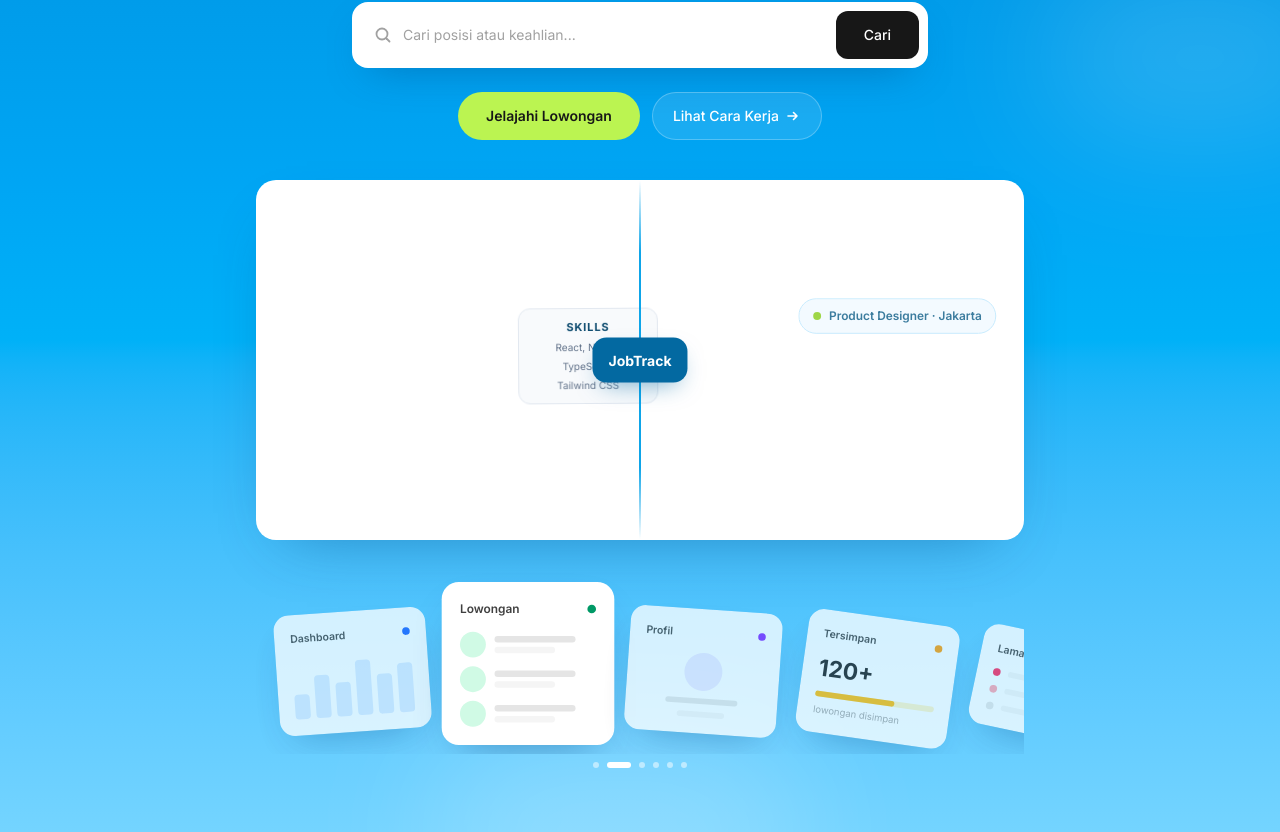
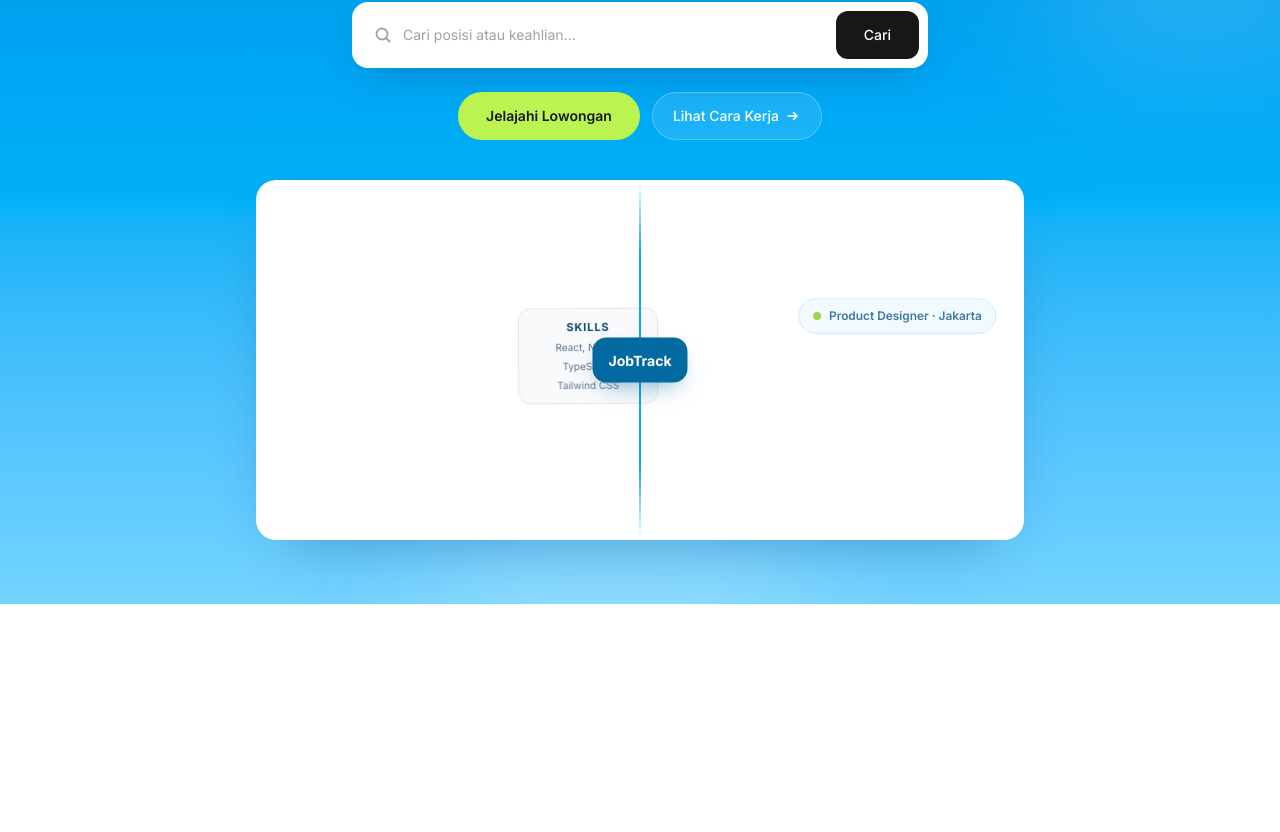
Before and after one commit to FaletehanAlF/auth-jwt-app, a Next.js app in the folder frontend/: page / in a window 1280 px wide. Shown: the part 461-1293 px from the top of the page. After the commit the page ends 1065 px from the top, so only its background shows below. Built offline with nearby package versions, Linux system fonts and the light colour scheme.

Commit message:
update code

```diff
--- a/frontend/src/components/LandingHero.tsx
+++ b/frontend/src/components/LandingHero.tsx
@@ -1,5 +1,4 @@
 import Link from "next/link";
-import LandingHeroCarousel from "./LandingHeroCarousel";
 import LandingHeroMagicTransform from "./LandingHeroMagicTransform";
 import TechText from "./TechText";
 
@@ -143,12 +142,6 @@ export default function LandingHero() {
             <LandingHeroMagicTransform />
           </div>
 
-          <div
-            className="animate-hero-fade-up mt-8 w-full max-w-4xl"
-            style={{ animationDelay: "460ms" }}
-          >
-            <LandingHeroCarousel />
-          </div>
         </div>
       </div>
     </section>
--- a/frontend/src/components/LandingHeroCarousel.tsx
+++ /dev/null
@@ -1,194 +0,0 @@
-"use client";
-
-import { useEffect, useRef, useState } from "react";
-
-type Card = {
-  title: string;
-  accent: string;
-  body: React.ReactNode;
-};
-
-const cards: Card[] = [
-  {
-    title: "Dashboard",
-    accent: "bg-blue-600",
-    body: (
-      <div className="mt-3 flex h-16 items-end gap-1.5">
-        {[40, 70, 55, 90, 65, 80].map((h, i) => (
-          <span
-            key={i}
-            className="flex-1 rounded-sm bg-blue-100"
-            style={{ height: `${h}%` }}
-          />
-        ))}
-      </div>
-    ),
-  },
-  {
-    title: "Lowongan",
-    accent: "bg-emerald-600",
-    body: (
-      <div className="mt-3 space-y-2">
-        {[1, 2, 3].map((i) => (
-          <div key={i} className="flex items-center gap-2">
-            <span className="h-6 w-6 rounded-full bg-emerald-100" />
-            <div className="flex-1 space-y-1">
-              <div className="h-1.5 w-4/5 rounded bg-neutral-200" />
-              <div className="h-1.5 w-3/5 rounded bg-neutral-100" />
-            </div>
-          </div>
-        ))}
-      </div>
-    ),
-  },
-  {
-    title: "Profil",
-    accent: "bg-violet-600",
-    body: (
-      <div className="mt-3 flex flex-col items-center gap-2">
-        <span className="h-10 w-10 rounded-full bg-violet-100" />
-        <div className="h-1.5 w-3/5 rounded bg-neutral-200" />
-        <div className="h-1.5 w-2/5 rounded bg-neutral-100" />
-      </div>
-    ),
-  },
-  {
-    title: "Tersimpan",
-    accent: "bg-amber-500",
-    body: (
-      <div className="mt-3">
-        <p className="text-2xl font-bold text-neutral-900">120+</p>
-        <div className="mt-2 h-1.5 w-full rounded bg-amber-100">
-          <div className="h-full w-2/3 rounded bg-amber-400" />
-        </div>
-        <p className="mt-1.5 text-[10px] text-neutral-400">lowongan disimpan</p>
-      </div>
-    ),
-  },
-  {
-    title: "Lamaran",
-    accent: "bg-rose-500",
-    body: (
-      <div className="mt-3 space-y-2.5">
-        {["bg-rose-500", "bg-rose-300", "bg-neutral-200"].map((c, i) => (
-          <div key={i} className="flex items-center gap-2">
-            <span className={`h-2 w-2 rounded-full ${c}`} />
-            <div className="h-1.5 flex-1 rounded bg-neutral-100" />
-          </div>
-        ))}
-      </div>
-    ),
-  },
-  {
-    title: "Statistik",
-    accent: "bg-sky-600",
-    body: (
-      <svg viewBox="0 0 100 56" className="mt-3 h-14 w-full" aria-hidden="true">
-        <path
-          d="M4 48 L22 36 L38 42 L56 22 L74 28 L96 8"
-          fill="none"
-          stroke="#0284c7"
-          strokeWidth="3"
-          strokeLinecap="round"
-        />
-      </svg>
-    ),
-  },
-];
-
-const AUTO_PLAY_MS = 3500;
-
-export default function LandingHeroCarousel() {
-  const [index, setIndex] = useState(0);
-  const [paused, setPaused] = useState(false);
-  const trackRef = useRef<HTMLDivElement>(null);
-  const mounted = useRef(false);
-
-  useEffect(() => {
-    if (paused) return;
-    if (
-      typeof window !== "undefined" &&
-      window.matchMedia("(prefers-reduced-motion: reduce)").matches
-    ) {
-      return;
-    }
-    const id = setInterval(() => {
-      setIndex((prev) => (prev + 1) % cards.length);
-    }, AUTO_PLAY_MS);
-    return () => clearInterval(id);
-  }, [paused]);
-
-  useEffect(() => {
-    if (!mounted.current) {
-      mounted.current = true;
-      return;
-    }
-    const track = trackRef.current;
-    if (!track) return;
-    const card = track.children[index] as HTMLElement | undefined;
-    if (!card) return;
-    track.scrollTo({
-      left: card.offsetLeft - (track.clientWidth - card.clientWidth) / 2,
-      behavior: "smooth",
-    });
-  }, [index]);
-
-  return (
-    <div
-      className="w-full"
-      role="region"
-      aria-roledescription="carousel"
-      aria-label="Cuplikan tampilan JobTrack"
-      onMouseEnter={() => setPaused(true)}
-      onMouseLeave={() => setPaused(false)}
-    >
-      <div
-        ref={trackRef}
-        className="flex items-center gap-3 overflow-x-auto px-2 py-4 snap-x snap-mandatory [scrollbar-width:none] [&::-webkit-scrollbar]:hidden sm:gap-4 sm:px-4"
-      >
-        {cards.map((card, i) => {
-          const offset = i - index;
-          const abs = Math.abs(offset);
-          return (
-            <div
-              key={card.title}
-              aria-hidden={i !== index}
-              className="w-28 shrink-0 snap-center transition-all duration-500 ease-out motion-reduce:transition-none sm:w-36 md:w-40"
-              style={{
-                transform: `rotate(${offset * 4}deg) translateY(${abs * 8}px) scale(${
-                  i === index ? 1.08 : 0.95
-                })`,
-                opacity: i === index ? 1 : 0.75,
-              }}
-            >
-              <div className="rounded-2xl border border-white/60 bg-white p-3 text-left shadow-[0_18px_40px_-18px_rgba(2,60,120,0.45)] sm:p-4">
-                <div className="flex items-center justify-between">
-                  <p className="text-[11px] font-semibold text-neutral-700">
-                    {card.title}
-                  </p>
-                  <span className={`h-2 w-2 rounded-full ${card.accent}`} />
-                </div>
-                {card.body}
-              </div>
-            </div>
-          );
-        })}
-      </div>
-
-      <div className="mt-2 flex items-center justify-center gap-2">
-        {cards.map((card, i) => (
-          <button
-            key={card.title}
-            type="button"
-            onClick={() => setIndex(i)}
-            aria-label={`Ke slide ${i + 1}`}
-            aria-current={i === index}
-            className={`h-1.5 rounded-full transition-all duration-300 ${
-              i === index ? "w-6 bg-white" : "w-1.5 bg-white/50 hover:bg-white/70"
-            }`}
-          />
-        ))}
-      </div>
-    </div>
-  );
-}
--- /dev/null
+++ b/frontend/src/components/LandingHeroMomentumRing.tsx
@@ -0,0 +1,53 @@
+"use client";
+
+import { useEffect, useState } from "react";
+import "./LandingHeroMomentumRing.css";
+
+const ITEMS = [
+  { title: "Upload CV", subtitle: "Bangun profil profesionalmu" },
+  { title: "Job Matching", subtitle: "Lowongan sesuai skill & minat" },
+  { title: "Lamar Mudah", subtitle: "Satu klik, lamaran terkirim" },
+  { title: "Interview", subtitle: "Jadwal transparan di satu tempat" },
+  { title: "Diterima", subtitle: "Mulai langkah karier barumu" },
+];
+
+export default function LandingHeroMomentumRing() {
+  const [index, setIndex] = useState(0);
+
+  useEffect(() => {
+    if (window.matchMedia("(prefers-reduced-motion: reduce)").matches) return;
+    const id = setInterval(() => {
+      setIndex((i) => (i + 1) % ITEMS.length);
+    }, 3000);
+    return () => clearInterval(id);
+  }, []);
+
+  const step = 360 / ITEMS.length;
+
+  return (
+    <div className="momentum-ring" aria-label="Langkah utama JobTrack">
+      <div
+        className="momentum-ring__ring"
+        style={{ transform: `rotateY(${-index * step}deg)` }}
+      >
+        {ITEMS.map((item, i) => {
+          const active = i === index;
+          return (
+            <div
+              key={item.title}
+              className={`momentum-ring__card${active ? " is-active" : ""}`}
+              style={{ transform: `rotateY(${i * step}deg) translateZ(260px)` }}
+            >
+              <p className="momentum-ring__card-title">{item.title}</p>
+              <p className="momentum-ring__card-subtitle">{item.subtitle}</p>
+            </div>
+          );
+        })}
+      </div>
+      <div className="momentum-ring__caption">
+        <p className="momentum-ring__caption-title">{ITEMS[index].title}</p>
+        <p className="momentum-ring__caption-subtitle">{ITEMS[index].subtitle}</p>
+      </div>
+    </div>
+  );
+}
```
